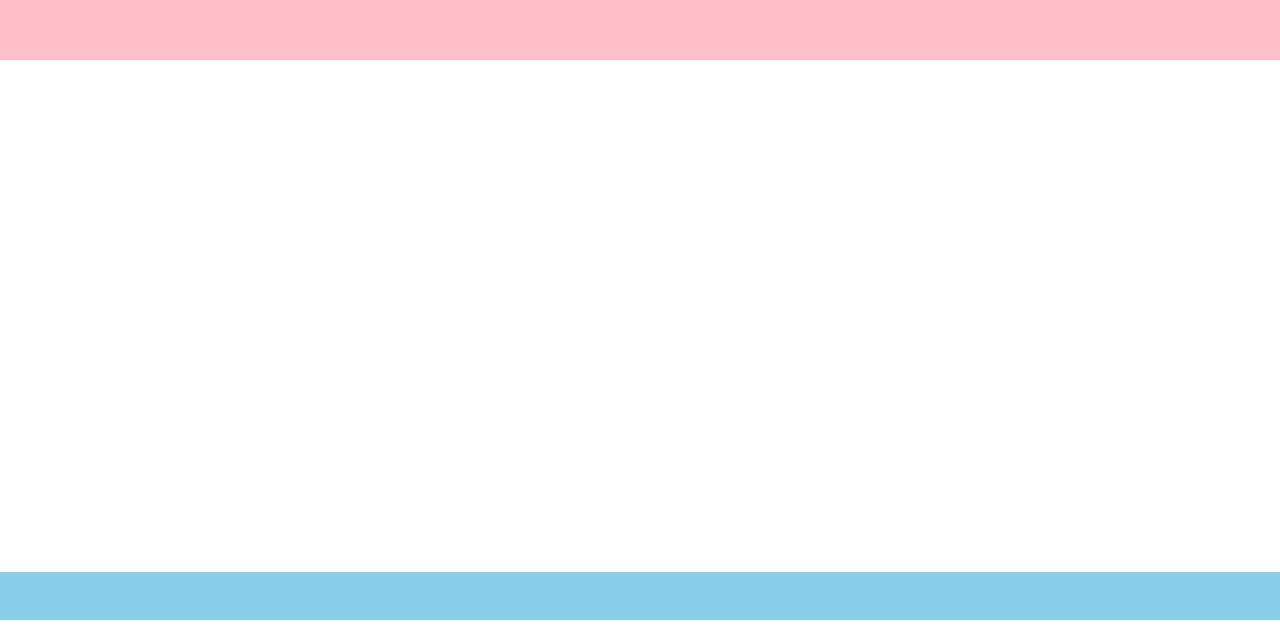
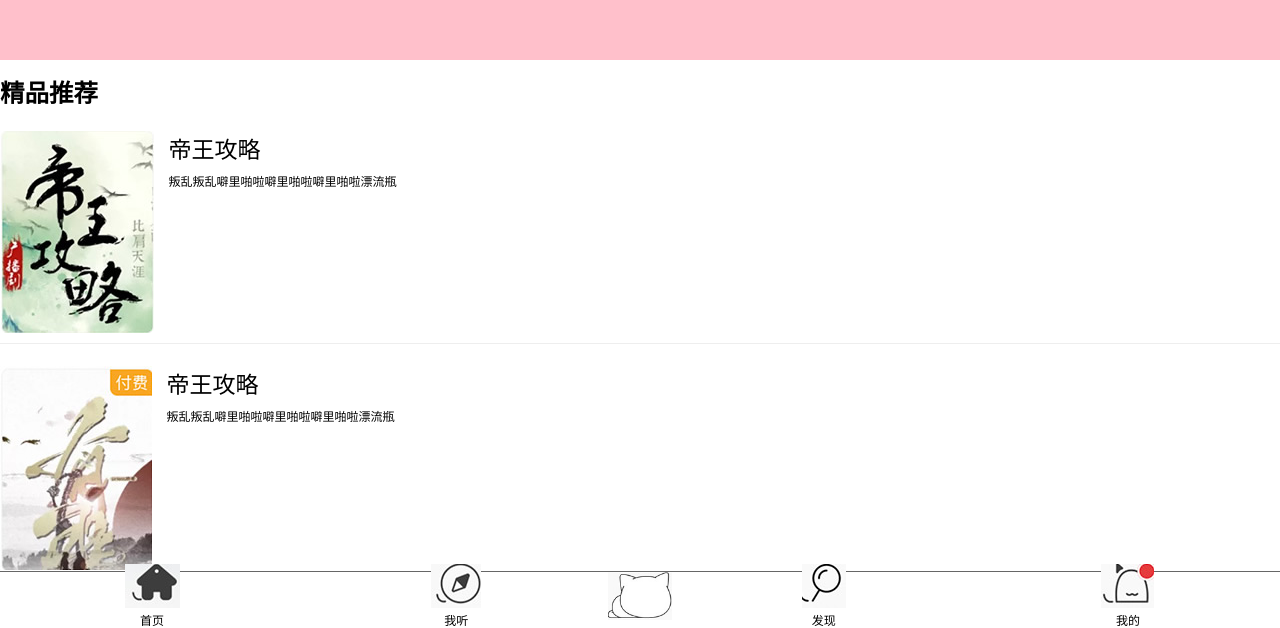
Before and after one commit to wangAlinda/project-6, a plain HTML site: page index.html in a window 1280 px wide. Shown: the part 180-808 px from the top of the page. Drawn offline with Linux system fonts and the light colour scheme.

Commit message:
this is evan did

```diff
--- a/index.html
+++ b/index.html
@@ -13,8 +13,51 @@
 <body>
     <div class="wrapper">
         <header></header>
-        <section></section>
-        <footer></footer>
+        <section>
+            <div class="options">
+                <h3>精品推荐</h3>
+                <dl>
+                    <dt><img src="./img/帝王攻略.jpg" alt=""></dt>
+                    <dd>
+                        <p>帝王攻略</p>
+                        <span>叛乱叛乱噼里啪啦噼里啪啦噼里啪啦漂流瓶</span>
+                    </dd>
+                </dl>
+                <dl>
+                    <dt><img src="./img/有匪.jpg" alt=""></dt>
+                    <dd>
+                        <p>帝王攻略</p>
+                        <span>叛乱叛乱噼里啪啦噼里啪啦噼里啪啦漂流瓶</span>
+                    </dd>
+                </dl>
+                <dl>
+                    <dt><img src="./img/青龙.jpg" alt=""></dt>
+                    <dd>
+                        <p>帝王攻略</p>
+                        <span>叛乱叛乱噼里啪啦噼里啪啦噼里啪啦漂流瓶</span>
+                    </dd>
+                </dl>
+            </div>
+        </section>
+        <footer>
+            <dl>
+                <dt><img src="./img/home.jpg" alt=""></dt>
+                <dd>首页</dd>
+            </dl>
+            <dl>
+                <dt><img src="./img/zhinanz.jpg" alt=""></dt>
+                <dd>我听</dd>
+            </dl>
+            <img src="./img/mao.jpg" alt="">
+            <dl>
+                <dt><img src="./img/wb.jpg" alt=""></dt>
+                <dd>发现</dd>
+            </dl>
+            <dl>
+                <dt><img src="./img/wd.jpg" alt=""></dt>
+                <dd>我的</dd>
+            </dl>
+        </footer>
     </div>
 </body>
 
--- a/scss/index.scss
+++ b/scss/index.scss
@@ -19,10 +19,45 @@ body {
     section {
         @include flex;
         overflow-y: auto;
+        .options {
+            width: 100%;
+            height: auto;
+            h3 {
+                font-size: pxTorem(17px);
+                font-weight: 600;
+                margin: pxTorem(10px) 0;
+            }
+            dl {
+                @include box_flex;
+                border-bottom: pxTorem(1px) solid #eee;
+                margin-bottom: pxTorem(10px);
+                padding: pxTorem(5px) 0;
+                @include sizing;
+                dt {
+                    margin-right: pxTorem(10px);
+                }
+                dd {
+                    p {
+                        font-size: pxTorem(16px);
+                        margin-bottom: pxTorem(5px);
+                    }
+                }
+            }
+        }
     }
     footer {
         width: 100%;
         height: 6%;
-        background: skyblue;
+        @include box_flex;
+        @include justify(space-around);
+        border-top: pxTorem(1px) solid #666;
+        dl {
+            @include flex;
+            height: 100%;
+            @include box_flex;
+            @include direction(column);
+            @include justify;
+            @include align;
+        }
     }
 }
```
Also changed, not shown: css/index.css, css/index.min.css.
